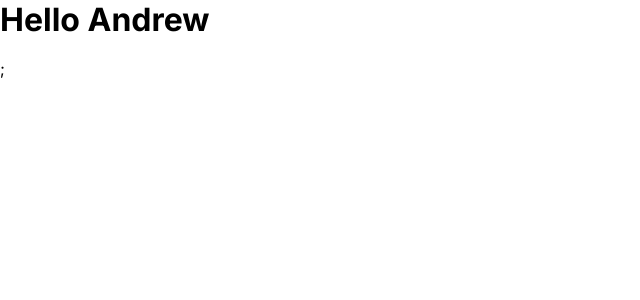
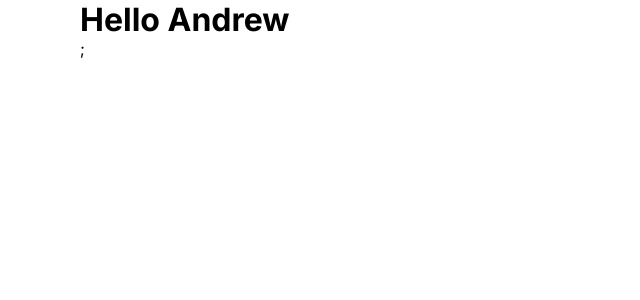
Before and after one commit to Nexus-coder/blog_app, a Next.js app: page /projects in a window 1280 px wide. Shown: the top 300 px of the page, without its empty margins (0-640 px from the left). Built offline with nearby package versions, Linux system fonts and the light colour scheme.

Commit message:
Added a container element

```diff
--- a/components/Navbar.js
+++ b/components/Navbar.js
@@ -27,7 +27,7 @@ export default function Navbar() {
         <ThemeToggle/>
         {isOpen && <button onClick={toggleMenu}>Close</button>}
       </nav>
-      <Image onClick={toggleMenu} alt="This is an image" className="img" src="/menu.svg" />
+      <Image onClick={toggleMenu} alt="This is an image" className="img" src="/menu.svg" width={10} height={10} />
     </header>
   );
 }
--- a/pages/_app.js
+++ b/pages/_app.js
@@ -4,7 +4,7 @@ import Navbar from "@/components/Navbar";
 import Heading from "@/components/Heading";
 import Head from "next/head";
 
-//It is the application shelk
+//It is the application shell
 //The _app section is the root document in your body tag
 export default function App({ Component, pageProps }) {
   //You can set up a head component that is present for all the pages and that will be overwritten by the more specific page content
@@ -15,7 +15,9 @@ export default function App({ Component, pageProps }) {
       </Head>
       {/* <Navbar />
       <Heading /> */}
+      <div className="container">
       <Component {...pageProps} />;
+      </div>
     </Layout>
   );
 }
--- a/styles/globals.css
+++ b/styles/globals.css
@@ -291,6 +291,9 @@ body {
 
 /* Large screens and up */
 @media (min-width: 992px) {
+  .container{
+    padding: 0px 80px;
+  }
   .blog-card__image {
     height: 230px;
     max-width: 500px;
```
